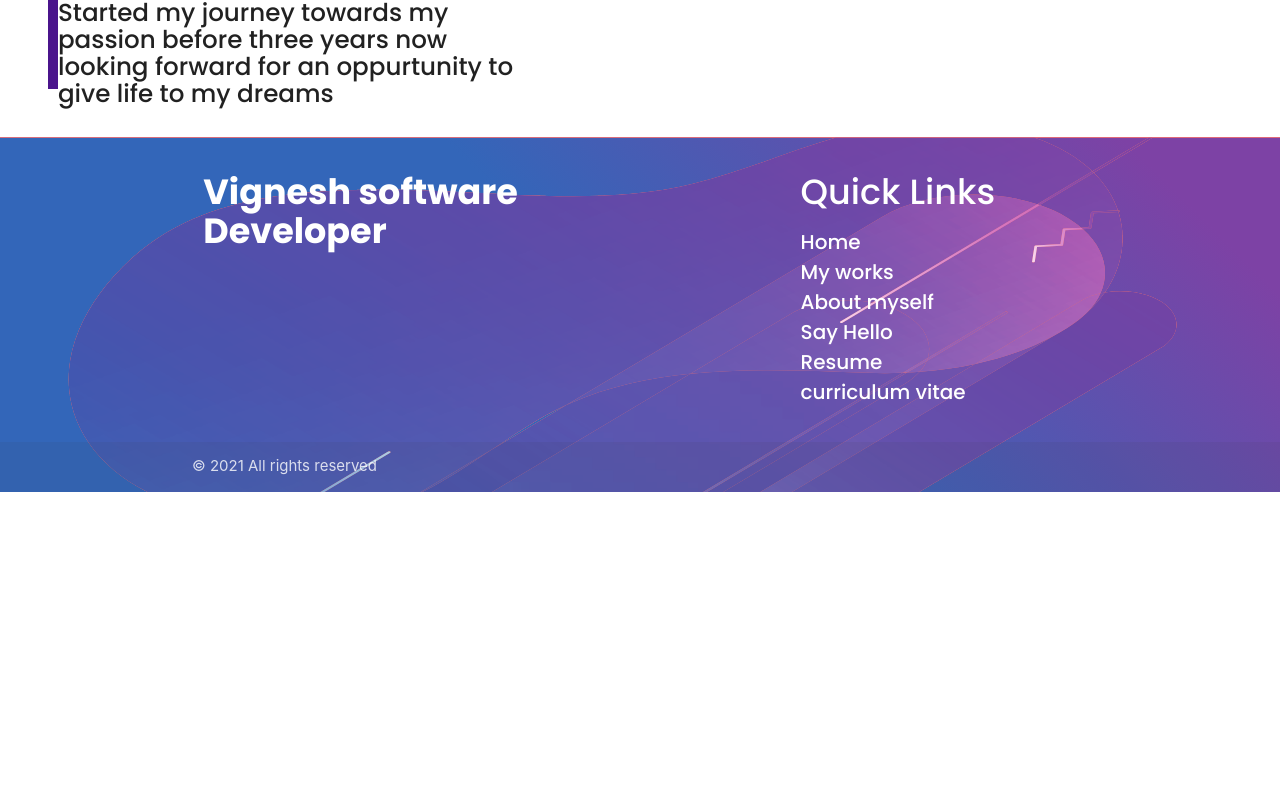
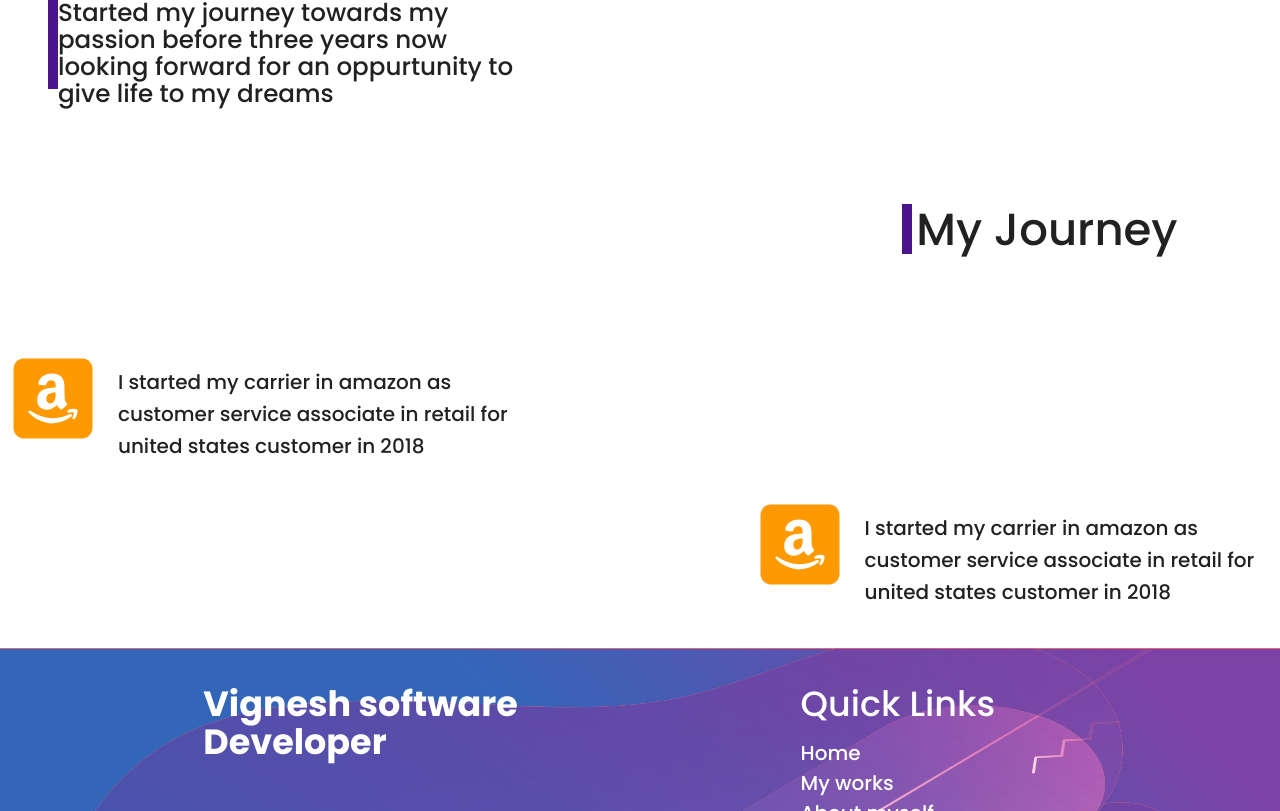
Before and after one commit to vickytechkey/portfolio, a React (Create React App) app: page / in a window 1280 px wide. Shown: the part 969-1780 px from the top of the page. Before the commit the page ends 1461 px from the top, so only its background shows below. Built offline with nearby package versions, Linux system fonts and the light colour scheme.

Commit message:
journey added with animation

```diff
--- a/src/pages/home/journey.js
+++ b/src/pages/home/journey.js
@@ -1,10 +1,50 @@
 import React from 'react';
-
+import { PurpleBarC } from './purplebar';
+import amazonlogo from '../../assets/homepage/AmazonLogo.svg'
 function Journey() {
     return (
         <React.Fragment>
+            <br /> <br /> <br />
+         <div className="row" data-aos="fade-left" data-aos-delay="500">
+             <div className="col offset-xl8 offset-l8 xl1 l1 s1 m1">
+                 <PurpleBarC height="50px" />
+                </div>
 
-            <h1> Journey </h1>
+                <div className="col  xl3 l3 hide-on-med-and-down">
+                <h1 style={{ marginTop : -55,marginLeft : -55 , fontSize : 45 , lineHeight : 3.6 , fontFamily: ['Poppins', 'sans-serif']}}>My Journey</h1>
+                </div>
+                <div className="col  xl3 l3 hide-on-med-and-up">
+                <h1 style={{ marginTop : -55,marginLeft : -15 , fontSize : 45 , lineHeight : 3.6 , fontFamily: ['Poppins', 'sans-serif']}}>My Journey</h1>
+                </div>
+            </div>
+            {/* journey one starts */}
+            <div className="row" data-aos="fade-left">
+                <div className="col xl1 l1 s12 m12">
+                    <img src={amazonlogo} alt={amazonlogo} style={{width:"200px"}} className="responsive-img" />
+
+                </div>
+                <div className="col xl4 l4 s12 m12">
+                   <p style={{marginTop : 10, fontSize : 20 , lineHeight : 1.6 , fontFamily: ['Poppins', 'sans-serif']}}>I started my carrier in amazon as customer service associate in retail for united states customer in 2018</p>
+
+                </div>
+            </div>
+            {/* journey one ends */}
+                 {/* journey two starts */}
+            <div className="row" data-aos="fade-right">
+            <div className="col xl7 l7 s12 m12"> </div>
+
+
+
+                <div className="col xl1 l1 s12 m12">
+                    <img src={amazonlogo} alt={amazonlogo} style={{width:"200px"}} className="responsive-img" />
+
+                </div>
+                <div className="col xl4 l4 s12 m12">
+                   <p style={{marginTop : 10, fontSize : 20 , lineHeight : 1.6 , fontFamily: ['Poppins', 'sans-serif']}}>I started my carrier in amazon as customer service associate in retail for united states customer in 2018</p>
+
+                </div>
+            </div>
+             {/* journey two ends */}
         </React.Fragment>
     );
 }
--- a/src/pages/homepage.js
+++ b/src/pages/homepage.js
@@ -1,13 +1,17 @@
 import React from 'react';
 import IntroRow from './home/introrow';
 import Skills from './home/skills';
+import AOS from  'aos/dist/aos';
+import 'aos/dist/aos.css';
 // import Projects from './home/projects';
-// import Journey from './home/journey';
+import Journey from './home/journey';
 function HomePage() {
+    AOS.init();
     return (
         <React.Fragment>
             <IntroRow />
             <Skills />
+            <Journey />
         </React.Fragment>
     );
 }
```
Also changed, not shown: src/assets/homepage/AmazonLogo.svg (added).
